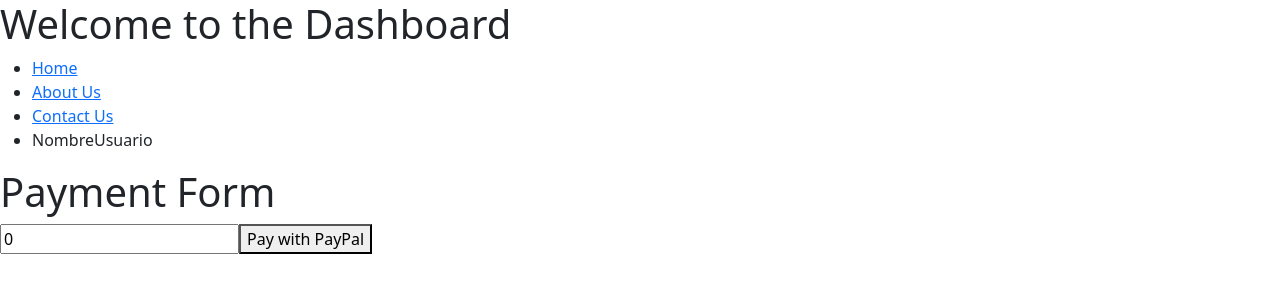
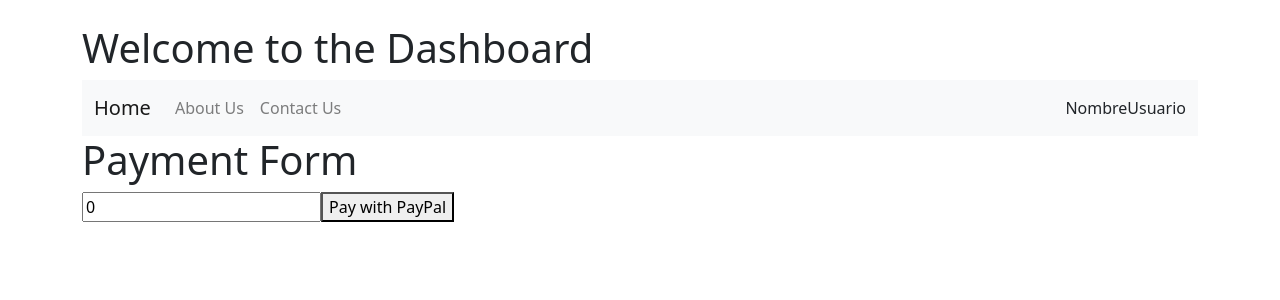
Before and after one commit to HaroldCV/Zombie-proyect-SI, a React (Create React App) app in the folder frontend_/: page /dashboard in a window 1280 px wide. Shown: the top 300 px of the page. Built offline with nearby package versions, Linux system fonts and the light colour scheme.

Commit message:
estilos aplicados_falta_corregir dashboard.js

```diff
--- a/frontend_/src/components/dashboard.js
+++ b/frontend_/src/components/dashboard.js
@@ -12,21 +12,34 @@ function Dashboard() {
   };
 
   return (
-    <div>
-      <h1>Welcome to the Dashboard</h1>
-      <nav>
-        <ul>
-          <li>
-            <Link to="/">Home</Link>
-          </li>
-          <li>
-            <Link to="/about">About Us</Link>
-          </li>
-          <li>
-            <Link to="/contact">Contact Us</Link>
-          </li>
-          <li>{username}</li>
-        </ul>
+    <div className="container">
+      <h1 className="mt-4">Welcome to the Dashboard</h1>
+      <nav className="navbar navbar-expand-lg navbar-light bg-light">
+        <div className="container-fluid">
+          <Link to="/dashboard" className="navbar-brand">Home</Link>
+          <button
+            className="navbar-toggler"
+            type="button"
+            data-bs-toggle="collapse"
+            data-bs-target="#navbarNav"
+            aria-controls="navbarNav"
+            aria-expanded="false"
+            aria-label="Toggle navigation"
+          >
+            <span className="navbar-toggler-icon"></span>
+          </button>
+          <div className="collapse navbar-collapse" id="navbarNav">
+            <ul className="navbar-nav">
+              <li className="nav-item">
+                <Link to="/about" className="nav-link">About Us</Link>
+              </li>
+              <li className="nav-item">
+                <Link to="/contact" className="nav-link">Contact Us</Link>
+              </li>
+            </ul>
+          </div>
+          <div>{username}</div>
+        </div>
       </nav>
       {/* Renderiza el componente PaymentForm y pasa la función handlePayment como prop */}
       <PaymentForm handlePayment={handlePayment} />
```
